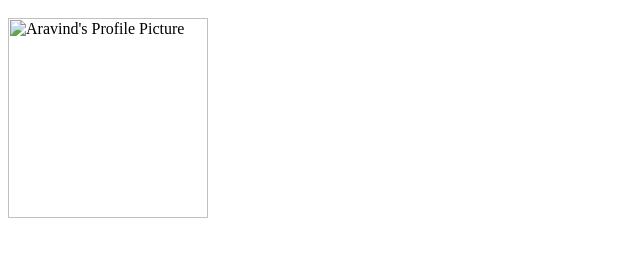
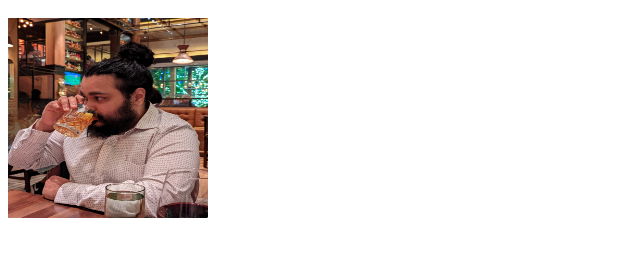
Before and after one commit to aravind-venkat09/aravind-venkat09.github.io, a plain HTML site: page index.html in a window 1280 px wide. Shown: the part 48-304 px from the top of the page, without its empty margins (0-640 px from the left). Drawn offline with Linux system fonts and the light colour scheme.

Commit message:
Updating html source
Updating html src from jpg to jpeg

```diff
--- a/index.html
+++ b/index.html
@@ -1,4 +1,4 @@
 <html>
     <h1> Aravind's Portfolio </h1>
-    <img src = "./aravind_profile_pic.jpg" alt = "Aravind's Profile Picture" width = "200" height = "200">
+    <img src = "./aravind_profile_pic.jpeg" alt = "Aravind's Profile Picture" width = "200" height = "200">
 </html>
```
